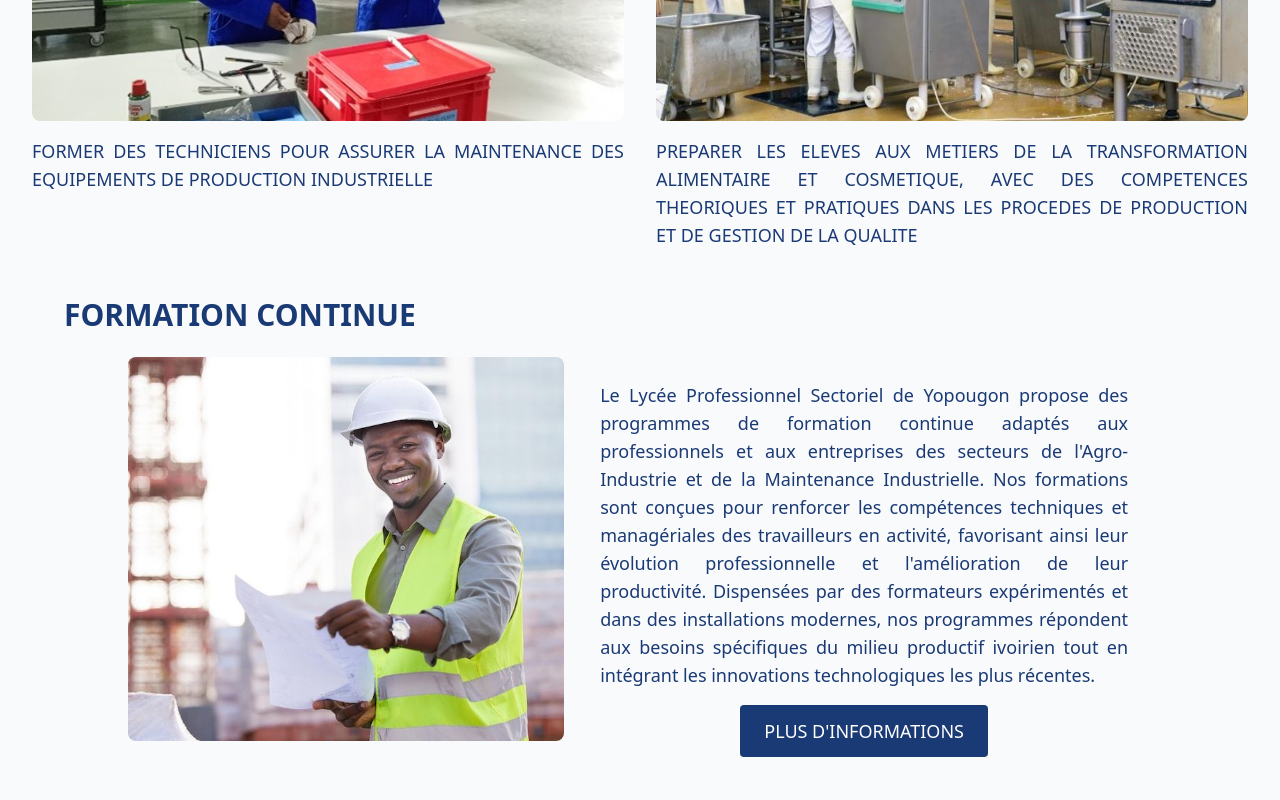
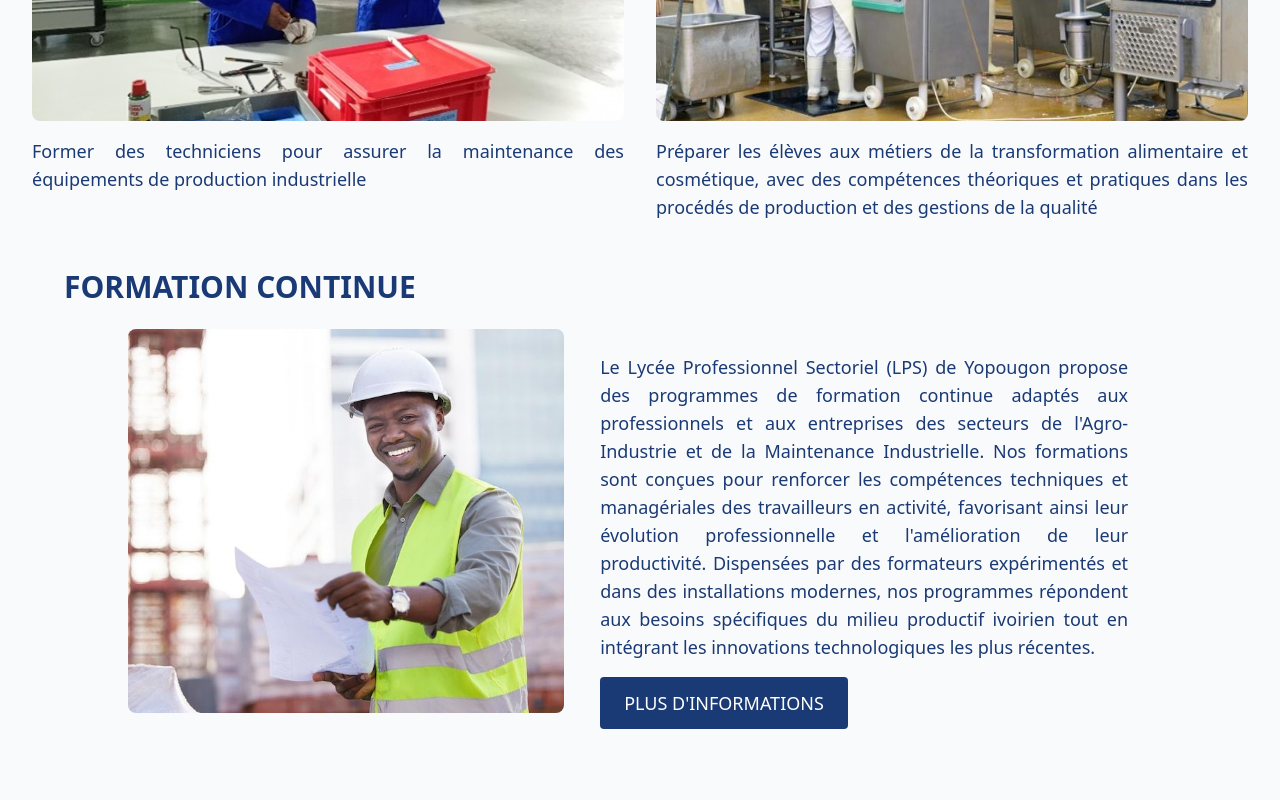
Before and after one commit to Godani05/lps, a React (Vite) app: page / in a window 1280 px wide. Shown: the part 2260-3060 px from the top of the page. Built offline with nearby package versions, Linux system fonts and the light colour scheme.

Commit message:
[UPDATE]mis en forme

```diff
--- a/src/screens/Desktop/Desktop.tsx
+++ b/src/screens/Desktop/Desktop.tsx
@@ -70,13 +70,13 @@ export const Desktop = (): JSX.Element => {
       name: "Maintenance Industrielle",
       image: "/Image3.jpg",
       description:
-        "FORMER DES TECHNICIENS POUR ASSURER LA MAINTENANCE DES EQUIPEMENTS DE PRODUCTION INDUSTRIELLE",
+        "Former des techniciens pour assurer la maintenance des équipements de production industrielle",
     },
     {
       name: "Agro-Industrie",
       image: "/agro-industrie.png",
       description:
-        "PREPARER LES ELEVES AUX METIERS DE LA TRANSFORMATION ALIMENTAIRE ET COSMETIQUE, AVEC DES COMPETENCES THEORIQUES ET PRATIQUES DANS LES PROCEDES DE PRODUCTION ET DE GESTION DE LA QUALITE",
+        "Préparer les élèves aux métiers de la transformation alimentaire et cosmétique, avec des compétences théoriques et pratiques dans les procédés de production et des gestions de la qualité",
     },
   ];
 
@@ -150,9 +150,7 @@ export const Desktop = (): JSX.Element => {
             onClick={() => (window.location.href = "/le-lycee/presentation")}
             className="absolute bottom-8 left-8 px-6 py-3 rounded-sm bg-[#1a3a76] flex items-center justify-center cursor-pointer hover:bg-[#e2df73] text-white hover:text-[#1a3a76] text-lg transition-colors duration-300"
           >
-            <button className="font-normal ">
-              NOUS DECOUVRIR
-            </button>
+            <button className="font-normal ">NOUS DECOUVRIR</button>
           </div>
         </div>
 
@@ -293,19 +291,20 @@ export const Desktop = (): JSX.Element => {
                 />
                 <CardContent className="w-1/2 p-6">
                   <p className="font-normal text-[#1a3a76] text-lg text-justify mb-4">
-                    Le Lycée Professionnel Sectoriel de Yopougon propose des
-                    programmes de formation continue adaptés aux professionnels
-                    et aux entreprises des secteurs de l'Agro-Industrie et de la
-                    Maintenance Industrielle. Nos formations sont conçues pour
-                    renforcer les compétences techniques et managériales des
-                    travailleurs en activité, favorisant ainsi leur évolution
-                    professionnelle et l'amélioration de leur productivité.
-                    Dispensées par des formateurs expérimentés et dans des
-                    installations modernes, nos programmes répondent aux besoins
-                    spécifiques du milieu productif ivoirien tout en intégrant
-                    les innovations technologiques les plus récentes.
+                    Le Lycée Professionnel Sectoriel (LPS) de Yopougon propose
+                    des programmes de formation continue adaptés aux
+                    professionnels et aux entreprises des secteurs de
+                    l'Agro-Industrie et de la Maintenance Industrielle. Nos
+                    formations sont conçues pour renforcer les compétences
+                    techniques et managériales des travailleurs en activité,
+                    favorisant ainsi leur évolution professionnelle et
+                    l'amélioration de leur productivité. Dispensées par des
+                    formateurs expérimentés et dans des installations modernes,
+                    nos programmes répondent aux besoins spécifiques du milieu
+                    productif ivoirien tout en intégrant les innovations
+                    technologiques les plus récentes.
                   </p>
-                  <div className="flex justify-center">
+                  <div className="flex justify-start">
                     <div
                       onClick={() =>
                         (window.location.href = "/formation/formation-continue")
@@ -419,10 +418,10 @@ export const Desktop = (): JSX.Element => {
                 <h3 className="font-medium text-[#e2df73] text-xl mb-4">
                   NOUS CONTACTER
                 </h3>
-                <div className="space-y-4">
-                  <div className="flex items-start gap-3">
-                    <MapPinIcon className="w-5 h-5 text-[#e2df73] mt-1" />
-                    <p className="font-medium text-white text-xm">
+                <div className="space-y-4 ">
+                  <div className="flex items-start gap-3 text-white text-xm ">
+                    <MapPinIcon className="w-5 h-5 text-[#e2df73] mt-1 " />
+                    <p className="font-medium  ">
                       YOPOUGON BANCO II, <br />
                       CARREFOUR LYCEE
                     </p>
```
